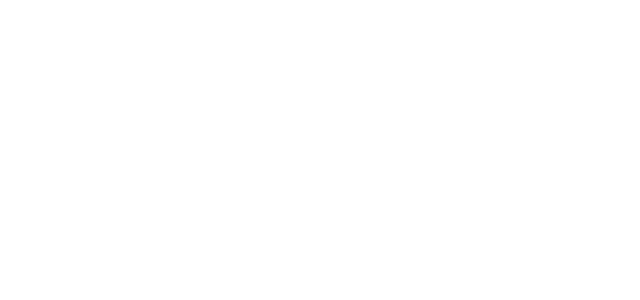
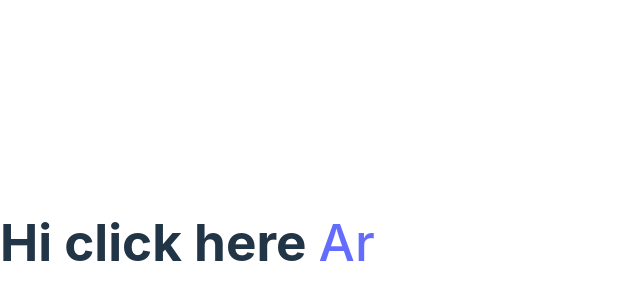
Before and after one commit to darlingson/malawi_tour_ar, a React (Vite) app: page / in a window 1280 px wide. Shown: the part 158-458 px from the top of the page, without its empty margins (0-640 px from the left). Built offline with nearby package versions, Linux system fonts and the light colour scheme.

Commit message:
added 2 routes /home and /ar using react router

```diff
--- a/src/App.tsx
+++ b/src/App.tsx
@@ -1,8 +1,16 @@
+import { BrowserRouter, Route, Routes } from "react-router-dom"
+import Home from "./components/Home"
+import ARPage from "./components/ARPage"
 
 function App() {
   return (
     <>
-
+      <BrowserRouter>
+        <Routes>
+          <Route path="/" element={<Home/>}/>
+          <Route path="/ar" element={<ARPage/>}/>
+        </Routes>
+      </BrowserRouter>
     </>
   )
 }
--- /dev/null
+++ b/src/components/ARPage.tsx
@@ -0,0 +1,6 @@
+const ARPage = () =>{
+    return(
+        <></>
+    );
+}
+export default ARPage;
--- /dev/null
+++ b/src/components/Home.tsx
@@ -0,0 +1,8 @@
+const Home = () =>{
+    return(
+        <>
+            <h1>Hi click here <a href="/ar">Ar</a></h1>
+        </>
+    );
+}
+export default Home;
```
